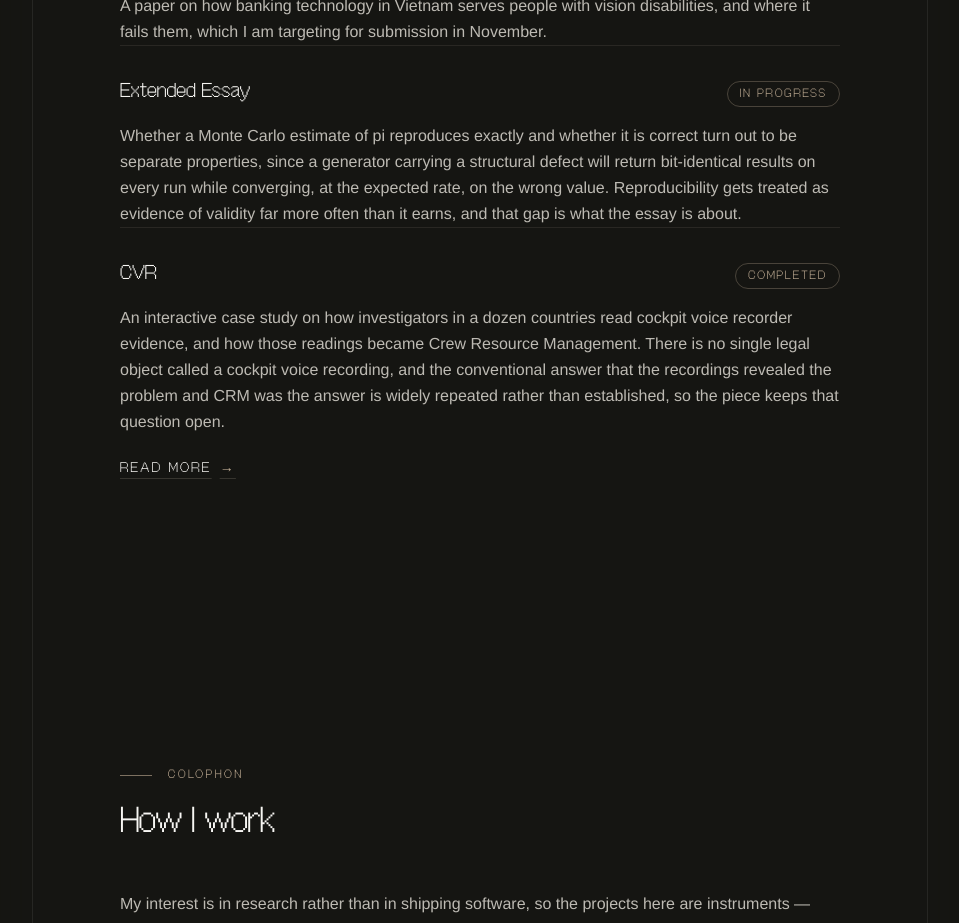
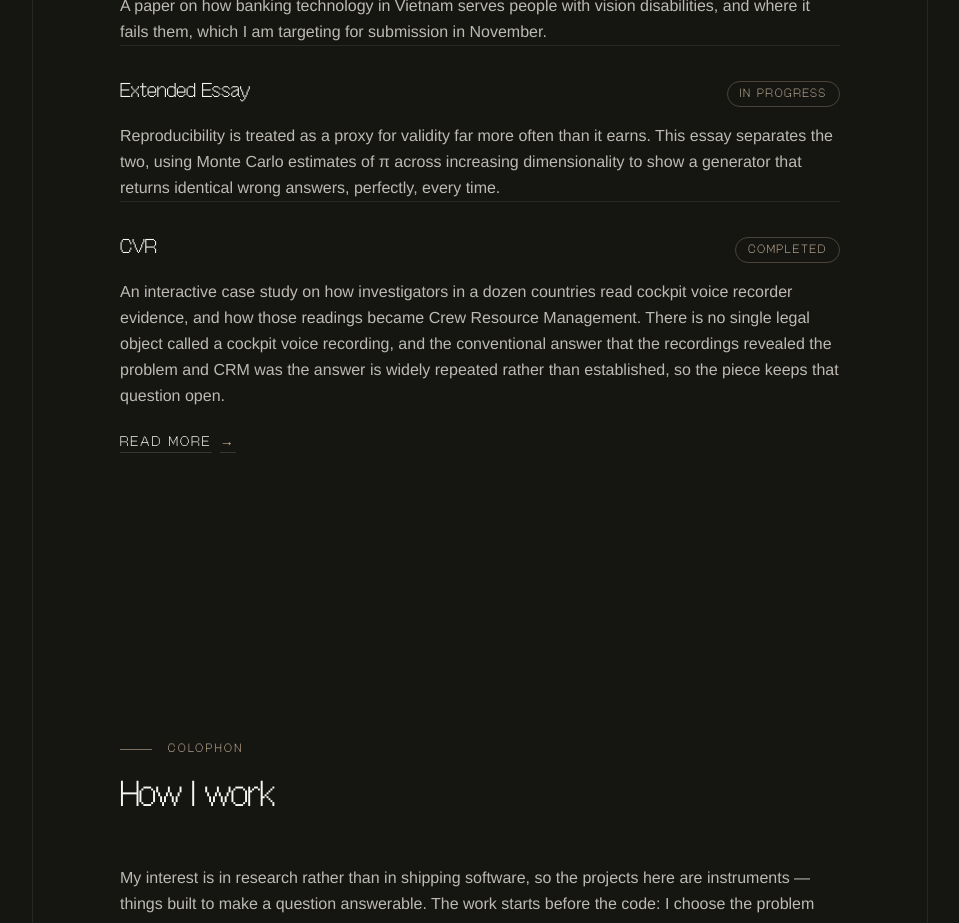
Before and after one commit to soya-00/portfolio, a React (Vite) app: page / in a window 1280 px wide. Shown: the part 9640-10563 px from the top of the page, without its empty margins (160-1119 px from the left). Built offline with nearby package versions, Linux system fonts and the light colour scheme.

Commit message:
Content edits.

```diff
--- a/src/components/Research.tsx
+++ b/src/components/Research.tsx
@@ -67,12 +67,10 @@ export default function Research() {
       </Entry>
 
       <Entry title="Extended Essay" state="In progress" delay={0.12}>
-        Whether a Monte Carlo estimate of pi reproduces exactly and whether it
-        is correct turn out to be separate properties, since a generator
-        carrying a structural defect will return bit-identical results on every
-        run while converging, at the expected rate, on the wrong value.
-        Reproducibility gets treated as evidence of validity far more often than
-        it earns, and that gap is what the essay is about.
+        Reproducibility is treated as a proxy for validity far more often than
+        it earns. This essay separates the two, using Monte Carlo estimates of π
+        across increasing dimensionality to show a generator that returns
+        identical wrong answers, perfectly, every time.
       </Entry>
 
       <Entry title="CVR" state="Completed" delay={0.18} writeup="cvr">
```
